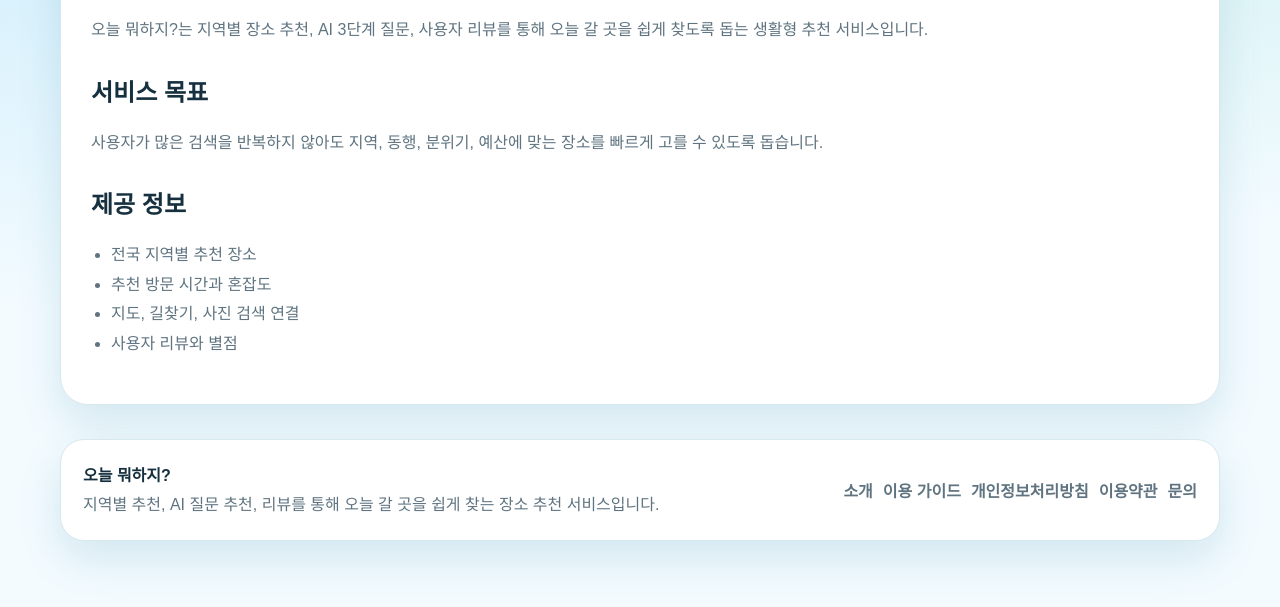
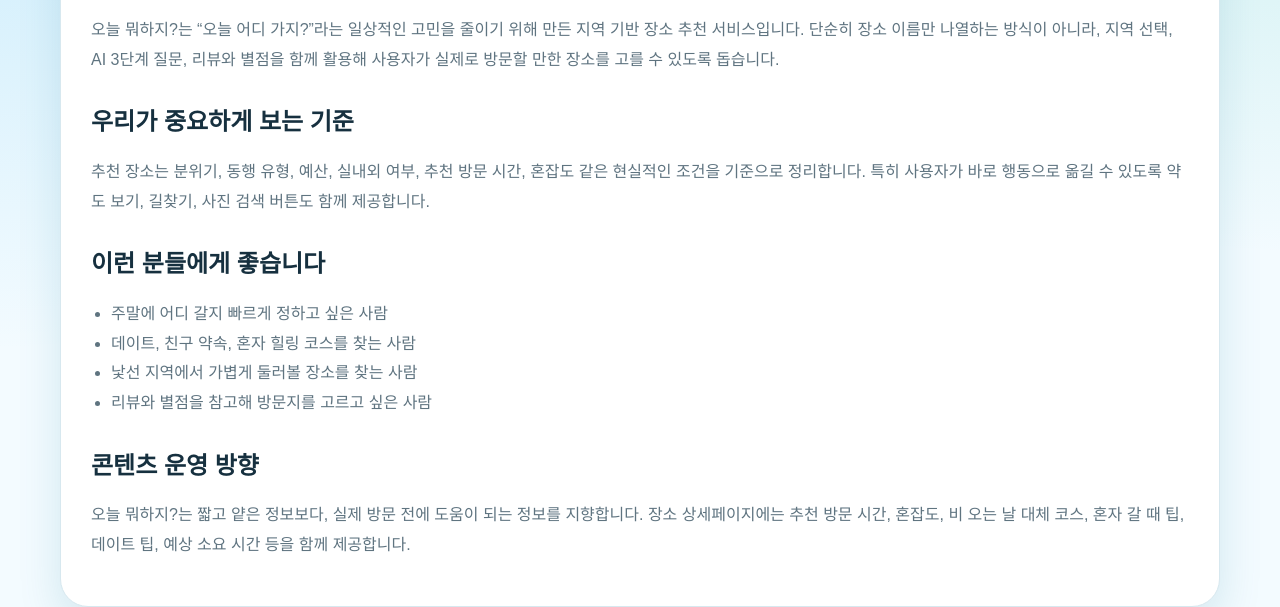
Before and after one commit to minje20221228/todaypick, a website: page public/about.html in a window 1280 px wide. Shown: the part 199-806 px from the top of the page. Drawn offline with Linux system fonts and the light colour scheme.

Commit message:
Add files via upload

```diff
--- a/public/about.html
+++ b/public/about.html
@@ -4,6 +4,12 @@
   <meta charset="UTF-8" />
   <meta name="viewport" content="width=device-width, initial-scale=1.0" />
   <title>소개 · 오늘 뭐하지?</title>
+  <meta name="description" content="TodayPick이 어떤 기준으로 장소를 추천하는지 소개합니다." />
+  <link rel="canonical" href="https://todaypick.com/about.html" />
+  <meta property="og:type" content="website" />
+  <meta property="og:site_name" content="TodayPick" />
+  <meta property="og:title" content="소개 | TodayPick" />
+  <meta property="og:url" content="https://todaypick.com/about.html" />
   <link rel="stylesheet" href="./css/style.css" />
 </head>
 <body>
@@ -30,16 +36,21 @@
     <main class="staticPage">
 
 <h1>오늘 뭐하지? 소개</h1>
-<p>오늘 뭐하지?는 지역별 장소 추천, AI 3단계 질문, 사용자 리뷰를 통해 오늘 갈 곳을 쉽게 찾도록 돕는 생활형 추천 서비스입니다.</p>
-<h2>서비스 목표</h2>
-<p>사용자가 많은 검색을 반복하지 않아도 지역, 동행, 분위기, 예산에 맞는 장소를 빠르게 고를 수 있도록 돕습니다.</p>
-<h2>제공 정보</h2>
+<p>오늘 뭐하지?는 “오늘 어디 가지?”라는 일상적인 고민을 줄이기 위해 만든 지역 기반 장소 추천 서비스입니다. 단순히 장소 이름만 나열하는 방식이 아니라, 지역 선택, AI 3단계 질문, 리뷰와 별점을 함께 활용해 사용자가 실제로 방문할 만한 장소를 고를 수 있도록 돕습니다.</p>
+
+<h2>우리가 중요하게 보는 기준</h2>
+<p>추천 장소는 분위기, 동행 유형, 예산, 실내외 여부, 추천 방문 시간, 혼잡도 같은 현실적인 조건을 기준으로 정리합니다. 특히 사용자가 바로 행동으로 옮길 수 있도록 약도 보기, 길찾기, 사진 검색 버튼도 함께 제공합니다.</p>
+
+<h2>이런 분들에게 좋습니다</h2>
 <ul>
-<li>전국 지역별 추천 장소</li>
-<li>추천 방문 시간과 혼잡도</li>
-<li>지도, 길찾기, 사진 검색 연결</li>
-<li>사용자 리뷰와 별점</li>
+<li>주말에 어디 갈지 빠르게 정하고 싶은 사람</li>
+<li>데이트, 친구 약속, 혼자 힐링 코스를 찾는 사람</li>
+<li>낯선 지역에서 가볍게 둘러볼 장소를 찾는 사람</li>
+<li>리뷰와 별점을 참고해 방문지를 고르고 싶은 사람</li>
 </ul>
+
+<h2>콘텐츠 운영 방향</h2>
+<p>오늘 뭐하지?는 짧고 얕은 정보보다, 실제 방문 전에 도움이 되는 정보를 지향합니다. 장소 상세페이지에는 추천 방문 시간, 혼잡도, 비 오는 날 대체 코스, 혼자 갈 때 팁, 데이트 팁, 예상 소요 시간 등을 함께 제공합니다.</p>
 
     </main>
 
```
